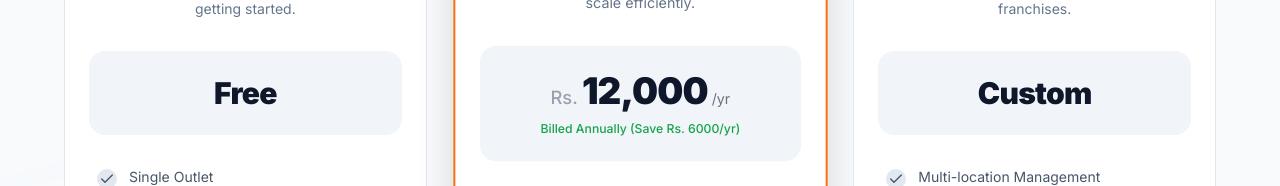
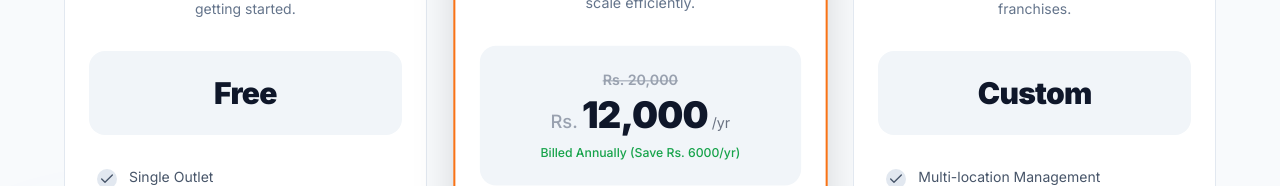
Before and after one commit to everpeaknp/yummy-landing, a Next.js app: page /pricing in a window 1280 px wide. Shown: the part 595-781 px from the top of the page. Built offline with nearby package versions, Linux system fonts and the light colour scheme; no server answers.

Commit message:
feat(pricing): add optional strikethrough original prices to pricing cards

```diff
--- a/components/sections/Pricing.tsx
+++ b/components/sections/Pricing.tsx
@@ -40,6 +40,8 @@ const fallbackPlans: Array<Omit<PricingPlan, 'features'> & { features: string[]
     name: 'Pro',
     priceMonthly: 'Rs. 1,500',
     priceYearly: 'Rs. 12,000',
+    originalPriceMonthly: 'Rs. 2,000',
+    originalPriceYearly: 'Rs. 20,000',
     description: 'Everything a growing restaurant needs to scale efficiently.',
     features: [
       'Unlimited Inventory Items',
@@ -335,6 +337,15 @@ export function Pricing() {
                   className="mb-8 p-6 -mx-2 rounded-2xl"
                   style={{ backgroundColor: isDark ? 'rgba(255,255,255,0.03)' : '#f1f5f9' }}
                 >
+                  <div className="flex flex-col items-center justify-center">
+                    {/* Optional Strikethrough Original Price */}
+                    {(isAnnual && plan.originalPriceYearly) || (!isAnnual && plan.originalPriceMonthly) ? (
+                      <div className="flex items-center gap-1 text-gray-400 dark:text-gray-500 line-through text-sm font-semibold mb-1">
+                        {isAnnual ? plan.originalPriceYearly : plan.originalPriceMonthly}
+                      </div>
+                    ) : null}
+
+                    {/* Active Price */}
                     <div className="flex items-baseline justify-center gap-1">
                       {plan.priceMonthly !== 'Custom' && plan.priceMonthly !== 'Free' && (
                         <span className="text-lg font-medium text-gray-400">Rs.</span>
@@ -354,6 +365,7 @@ export function Pricing() {
                       {plan.priceMonthly !== 'Custom' && plan.priceMonthly !== 'Free' && (
                         <span className="text-sm text-gray-500">{isAnnual ? '/yr' : '/mo'}</span>
                       )}
+                    </div>
                   </div>
                   {isAnnual && plan.priceMonthly !== 'Custom' && plan.priceMonthly !== 'Free' && (
                     <p className="text-xs text-center mt-2 text-green-600 dark:text-green-400 font-medium">
--- a/lib/api/types.ts
+++ b/lib/api/types.ts
@@ -95,6 +95,8 @@ export interface PricingPlan {
   name: string
   priceMonthly: string
   priceYearly: string
+  originalPriceMonthly?: string
+  originalPriceYearly?: string
   description: string
   features: PricingFeature[]
   ctaText: string
```
Lines whose indentation alone changed are shown as unchanged.
